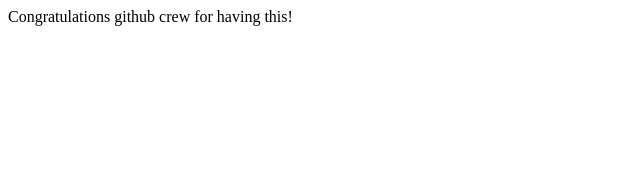
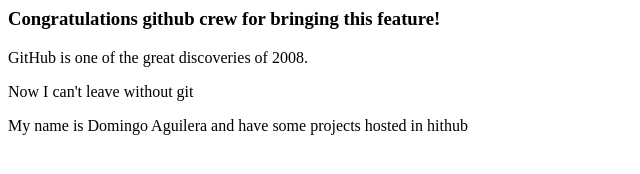
Before and after one commit to batok/batok.github.com, a plain HTML site: page index.html in a window 1280 px wide. Shown: the whole page, without its empty margins (0-640 px from the left). Drawn offline with Linux system fonts and the light colour scheme.

Commit message:
Modifying index.html, a bit

```diff
--- a/index.html
+++ b/index.html
@@ -1,5 +1,8 @@
 <html>
 <body>
-Congratulations github crew for having this!
+	<h3>Congratulations github crew for bringing this feature!</h3>
+	<p>GitHub is one of the great discoveries of 2008.</p>
+	<p>Now I can't leave without git</p>
+	<p>My name is Domingo Aguilera and have some projects hosted in hithub</p>
 </body>
 </html>
```
